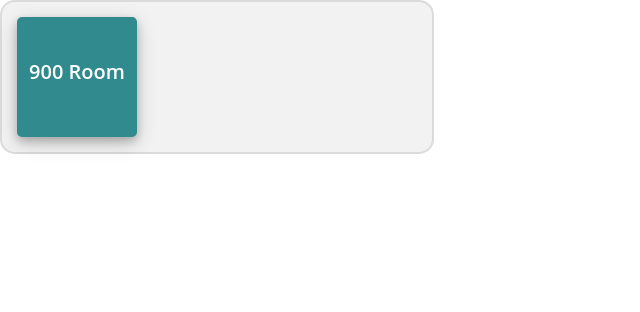
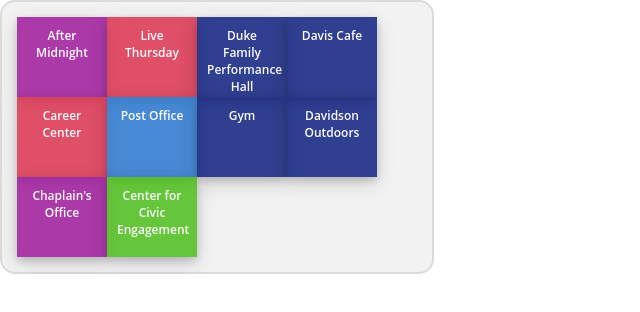
Before and after one commit to asalexanderlee/hackathon-map, a React (Create React App) app: page / in a window 1280 px wide. Shown: the top 312 px of the page, without its empty margins (0-640 px from the left). Built offline with nearby package versions, Linux system fonts and the light colour scheme.

Commit message:
Add panels, choose random color for panels

```diff
--- a/src/components/InfoPopup.css
+++ b/src/components/InfoPopup.css
@@ -14,14 +14,19 @@
 
 .panel {
   padding: 10px;
-  width: 100px;
-  height: 100px;
+  width: 70px;
+  height: 60px;
   color: white;
   font-family: "Open Sans", sans-serif;
   text-align: center;
   font-weight: 600;
-  font-size: 20px;
+  font-size: 12px;
   box-shadow: 0 4px 8px 0 rgba(0, 0, 0, 0.2), 0 6px 20px 0 rgba(0, 0, 0, 0.19);
-  line-height: 90px;
-  border-radius: 5px;
+  cursor: pointer;
+  opacity: 0.8;
+  /* line-height: 90px; */
 }
+
+.panel:hover {
+  box-shadow: none;
+}
--- a/src/components/InfoPopup.js
+++ b/src/components/InfoPopup.js
@@ -9,12 +9,35 @@ const Panel = props => {
   );
 };
 export default class InfoPopup extends Component {
+  chooseRandomColor(colors) {
+    return colors[Math.floor(Math.random() * colors.length)];
+  }
   render() {
-    const colors = ["#308a8e"];
+    const colors = [
+      "#308a8e",
+      "#db2745",
+      "#43bc0f",
+      "#1e70ce",
+      "#13a07a",
+      "#9b0c96",
+      "#7c44ff",
+      "#d61c00",
+      "#e0cd00",
+      "#001377"
+    ];
     return (
       <div className="popup">
         <div className="row">
-          <Panel color={colors[0]} title={"900 Room"} />
+          <Panel color={this.chooseRandomColor(colors)} title={"After Midnight"} />
+          <Panel color={this.chooseRandomColor(colors)} title={"Live Thursday"} />
+          <Panel color={this.chooseRandomColor(colors)} title={"Duke Family Performance Hall"} />
+          <Panel color={this.chooseRandomColor(colors)} title={"Davis Cafe"} />
+          <Panel color={this.chooseRandomColor(colors)} title={"Career Center"} />
+          <Panel color={this.chooseRandomColor(colors)} title={"Post Office"} />
+          <Panel color={this.chooseRandomColor(colors)} title={"Gym"} />
+          <Panel color={this.chooseRandomColor(colors)} title={"Davidson Outdoors"} />
+          <Panel color={this.chooseRandomColor(colors)} title={"Chaplain's Office"} />
+          <Panel color={this.chooseRandomColor(colors)} title={"Center for Civic Engagement"} />
         </div>
       </div>
     );
```
